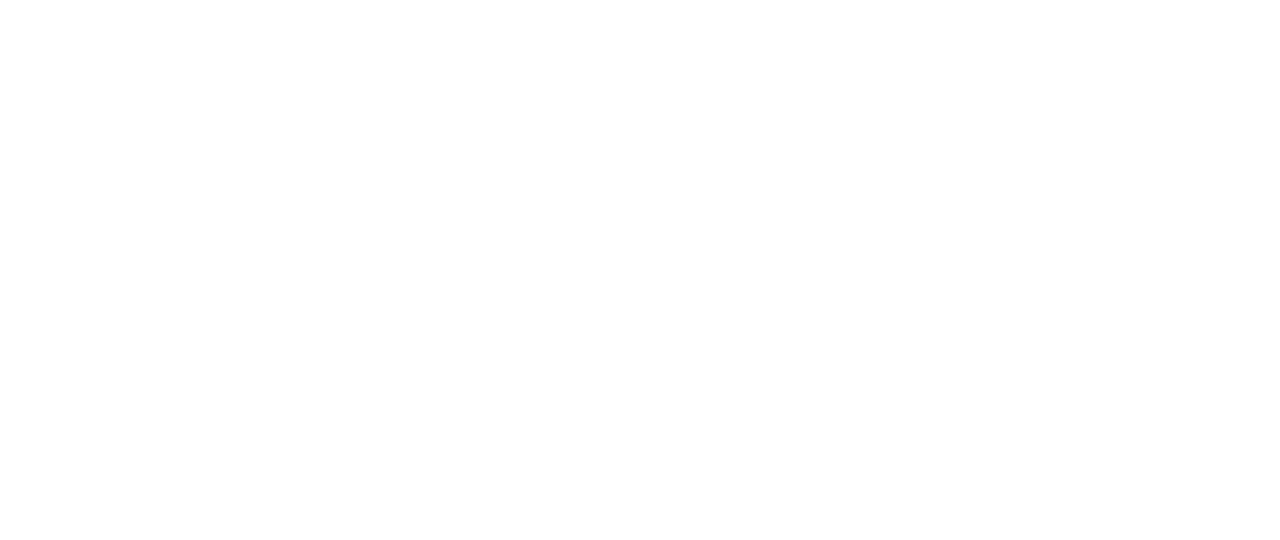
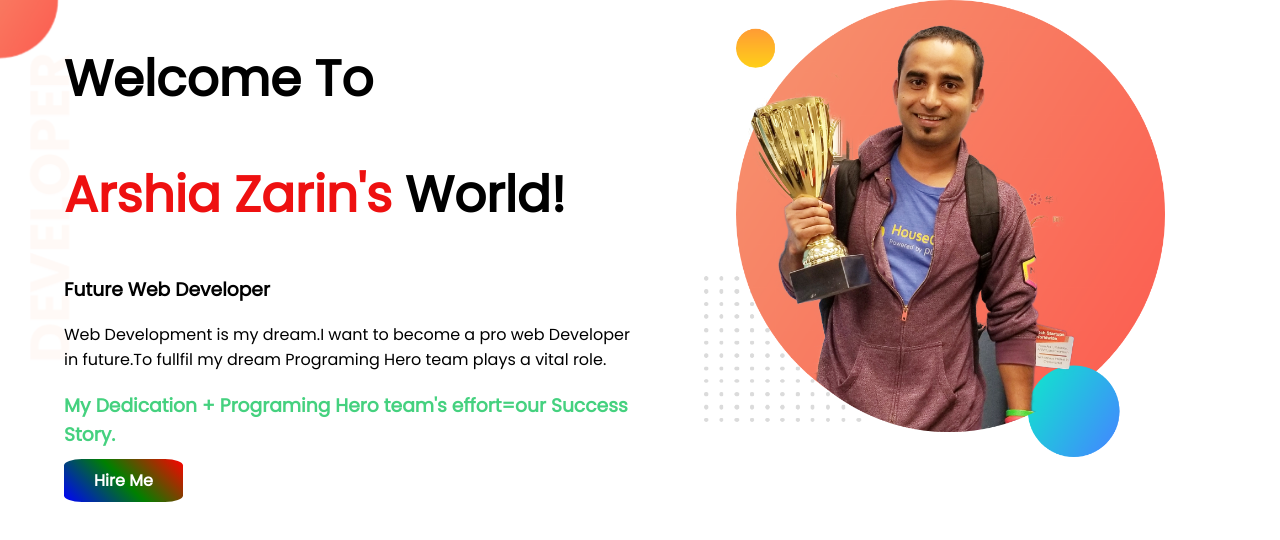
Before and after one commit to sheikharshiazarin/my_forth_web, a plain HTML site: page index.html in a window 1280 px wide. Drawn offline with Linux system fonts and the light colour scheme.

Commit message:
top_bannar

```diff
--- a/index.html
+++ b/index.html
@@ -5,10 +5,23 @@
     <meta http-equiv="X-UA-Compatible" content="IE=edge">
     <meta name="viewport" content="width=device-width, initial-scale=1.0">
     <title>my_portfolio</title>
+    <link rel="preconnect" href="https://fonts.googleapis.com">
+<link rel="preconnect" href="https://fonts.gstatic.com" crossorigin>
+<link href="https://fonts.googleapis.com/css2?family=Poppins:ital,wght@0,400;1,100&display=swap" rel="stylesheet">
     <link rel="shortcut icon" href="images/jhankar.png" type="image/x-icon">
     <link rel="stylesheet" href="style.css">
 </head>
 <body>
-
+    <section class="top_bannar">
+        <div class="half_width"><h1>Welcome To</h1>
+            <h1><span class="orange_color">Arshia Zarin's</span> World!</h1>
+            <h3>Future Web Developer</h3>
+            <p>Web Development is my dream.I want to become a pro web Developer in future.To fullfil my dream Programing Hero team plays a vital role.<h3 class="success">My Dedication + Programing Hero team's effort=our Success Story.</h3></p>
+            <a class="link_button" href="https://www.linkedin.com/in/sheikh-arshia-zarin-924930229?fbclid=IwAR2uUoL17rSiPRjOWD6PmWf_hBm_vFUbeLdVkNe4Peda-3NSHuJTgjUNe_k/" target="_blank" rel="noopener noreferrer">Hire Me</a>
+        </div>
+        <div class="half_width">
+            <img src="images/jhankar.png" alt="">
+        </div>
+    </section>
 </body>
 </html>
--- a/style.css
+++ b/style.css
@@ -0,0 +1,35 @@
+body {
+  font-family: "Poppins", sans-serif;
+  margin: 0;
+}
+h1 {
+  font-size: 50px;
+}
+.orange_color {
+  color: rgb(238, 16, 16);
+}
+.success {
+  color: rgb(69, 209, 127);
+}
+section {
+  display: flex;
+}
+.half_width {
+  width: 50%;
+  padding-left: 5%;
+}
+.half_width img {
+  width: 80%;
+}
+.link_button {
+  text-decoration: none;
+  background-image: linear-gradient(45deg, blue, green, red);
+  padding: 10px 30px;
+  border-radius: 15%;
+  font-weight: 700;
+  color: white;
+}
+.top_bannar {
+  background-image: url(images/top-banner.png);
+  background-repeat: no-repeat;
+}
```
